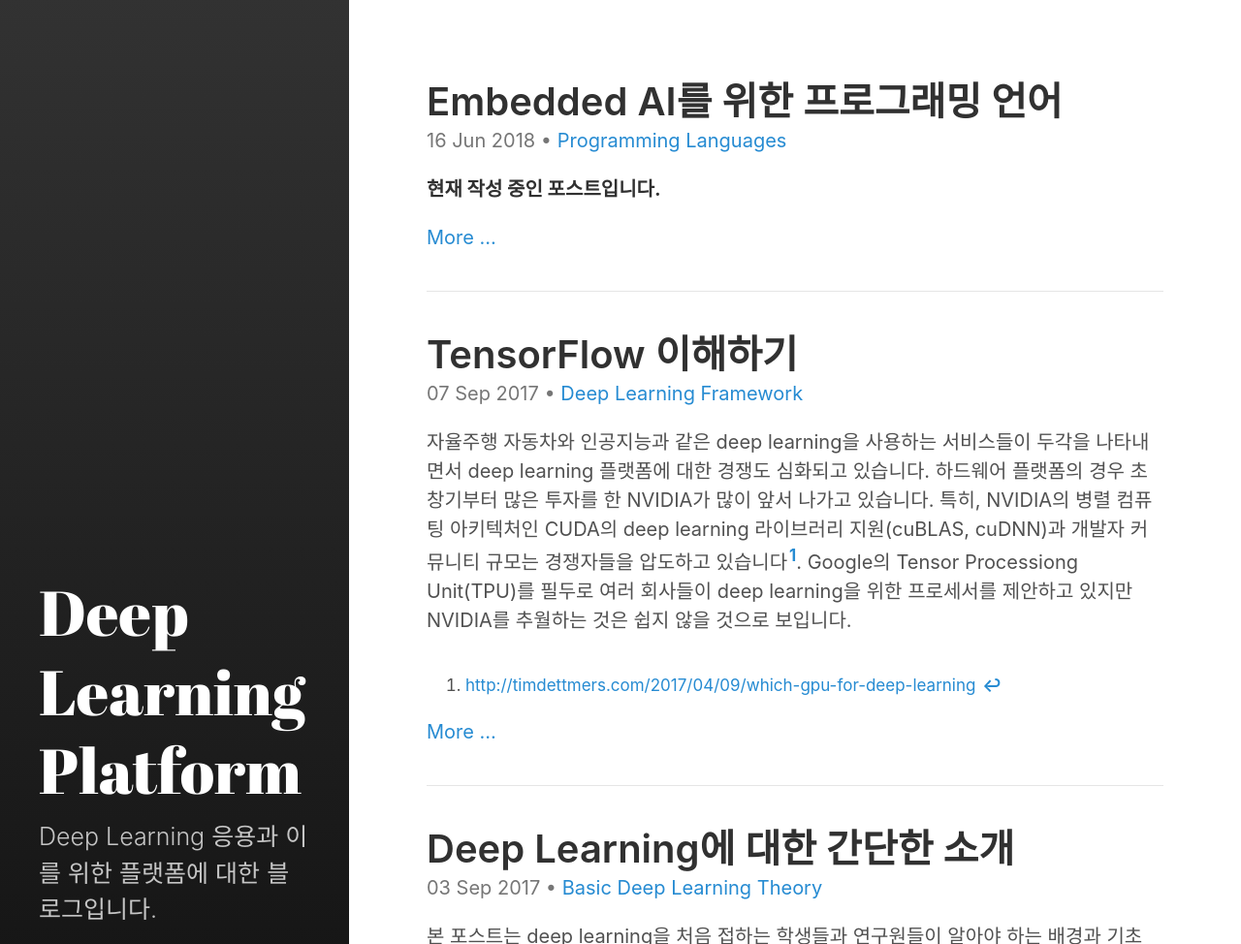
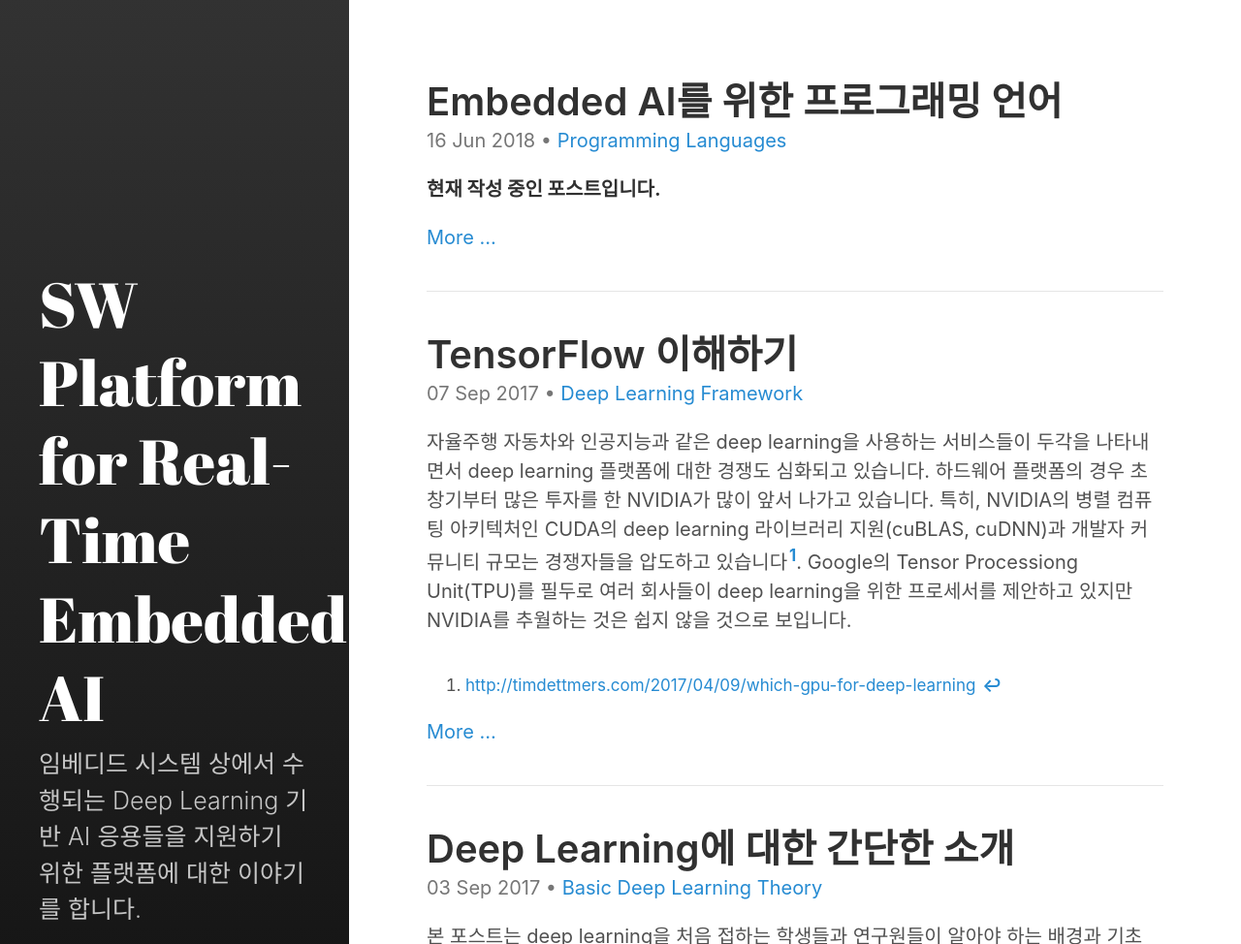
Before and after one commit to shnoh171/shnoh171.github.io, a Jekyll site: the page built from index.html, in a window 1280 px wide, cut to the strip 0-974 px from the top of the page. Shown: the whole strip at 97% size. Built offline with Jekyll 4.4.1, drawn with Linux system fonts in a browser that asks for light colours; the list of posts is cut into pages by our own code.

Commit message:
change blog description

```diff
--- a/_config.yml
+++ b/_config.yml
@@ -3,9 +3,9 @@
 highlighter:      rouge
 
 # Setup
-title:            Deep Learning Platform
+title:            SW Platform for Real-Time Embedded AI
 tagline:          'A Jekyll theme'
-description:      'Deep Learning 응용과 이를 위한 플랫폼에 대한 블로그입니다.'
+description:      '임베디드 시스템 상에서 수행되는 Deep Learning 기반 AI 응용들을 지원하기 위한 플랫폼에 대한 이야기를 합니다.'
 url:              https://nsh3389.github.io
 baseurl:          # the optional subpath of your site, e.g. "/blog"
 
```
